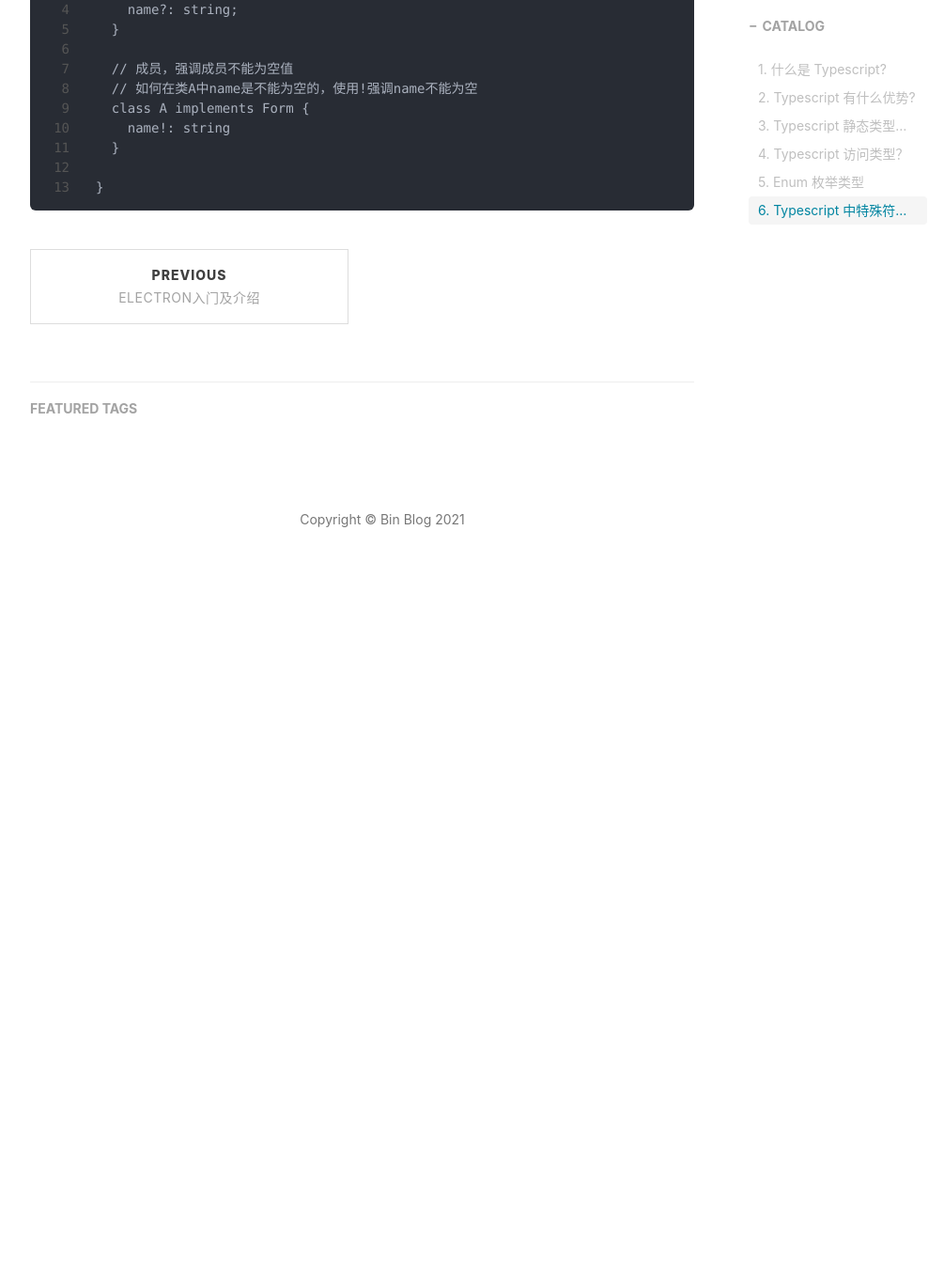
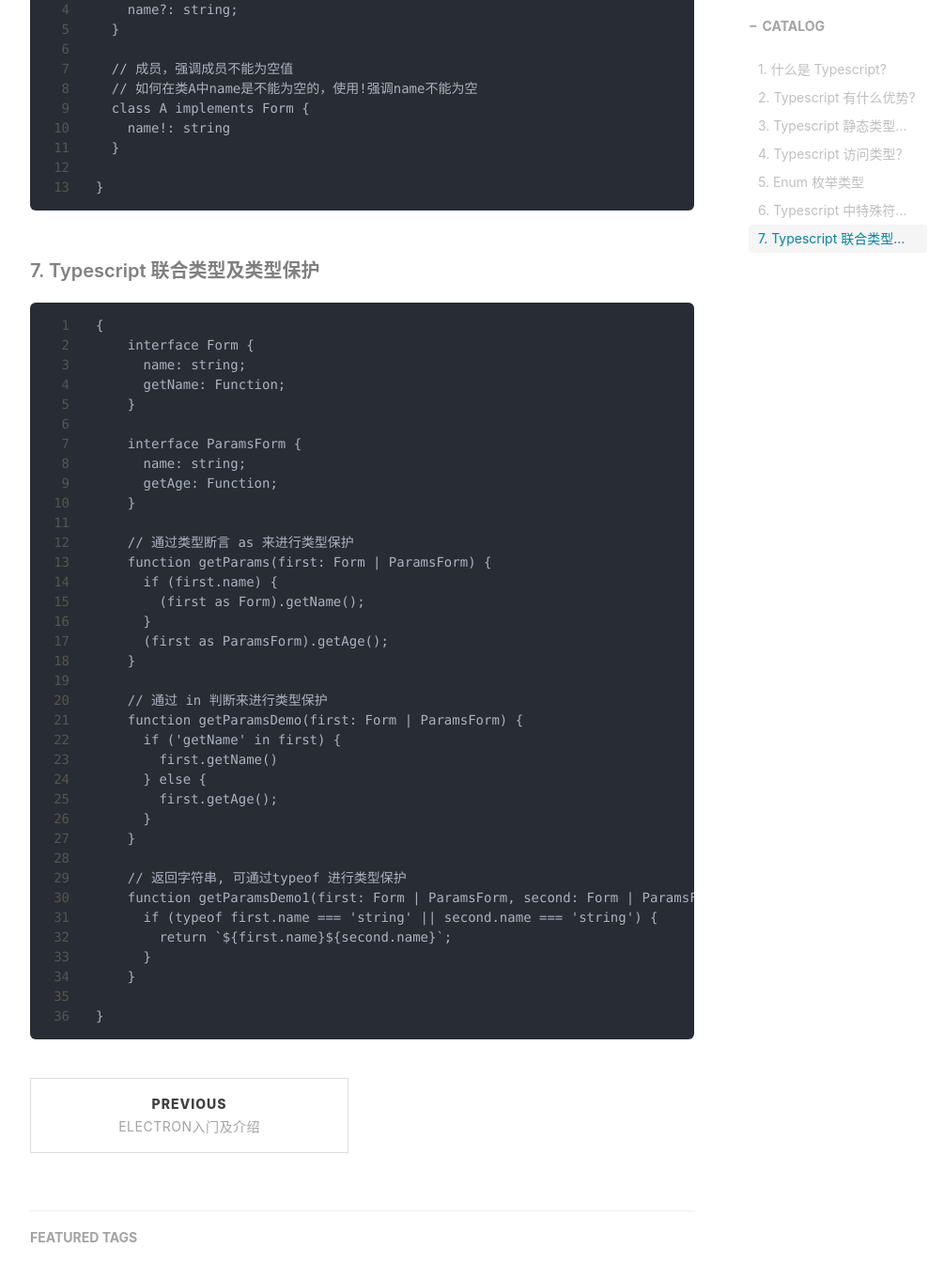
Before and after one commit to binbin-diary/binbin-diary.github.io, a Jekyll site: the page built from _posts/2021-05-13-typescript-说明.md, in a window 1280 px wide and 1400 px high, scrolled down 2971 px. Shown: the top 1361 px of the window at 94% size, without its empty margins (233-1238 px from the left). Built offline with Jekyll 4.4.1, drawn with Linux system fonts in a browser that asks for light colours; nearby versions of some CDN libraries; comment, search, counter and statistics services are not loaded; before the commit the page ends 3601 px from its top, so only the background shows below that.

Commit message:
typescript

```diff
--- a/_posts/2021-05-13-typescript-说明.md
+++ b/_posts/2021-05-13-typescript-说明.md
@@ -126,3 +126,42 @@
       }
 
     }
+
+##### 7. Typescript 联合类型及类型保护
+
+    {
+        interface Form {
+          name: string;
+          getName: Function;
+        }
+
+        interface ParamsForm {
+          name: string;
+          getAge: Function;
+        }
+
+        // 通过类型断言 as 来进行类型保护
+        function getParams(first: Form | ParamsForm) {
+          if (first.name) {
+            (first as Form).getName();
+          }
+          (first as ParamsForm).getAge();
+        }
+
+        // 通过 in 判断来进行类型保护
+        function getParamsDemo(first: Form | ParamsForm) {
+          if ('getName' in first) {
+            first.getName()
+          } else {
+            first.getAge();
+          }
+        }
+
+        // 返回字符串, 可通过typeof 进行类型保护
+        function getParamsDemo1(first: Form | ParamsForm, second: Form | ParamsForm) {
+          if (typeof first.name === 'string' || second.name === 'string') {
+            return `${first.name}${second.name}`;
+          }
+        }
+
+    }
```
